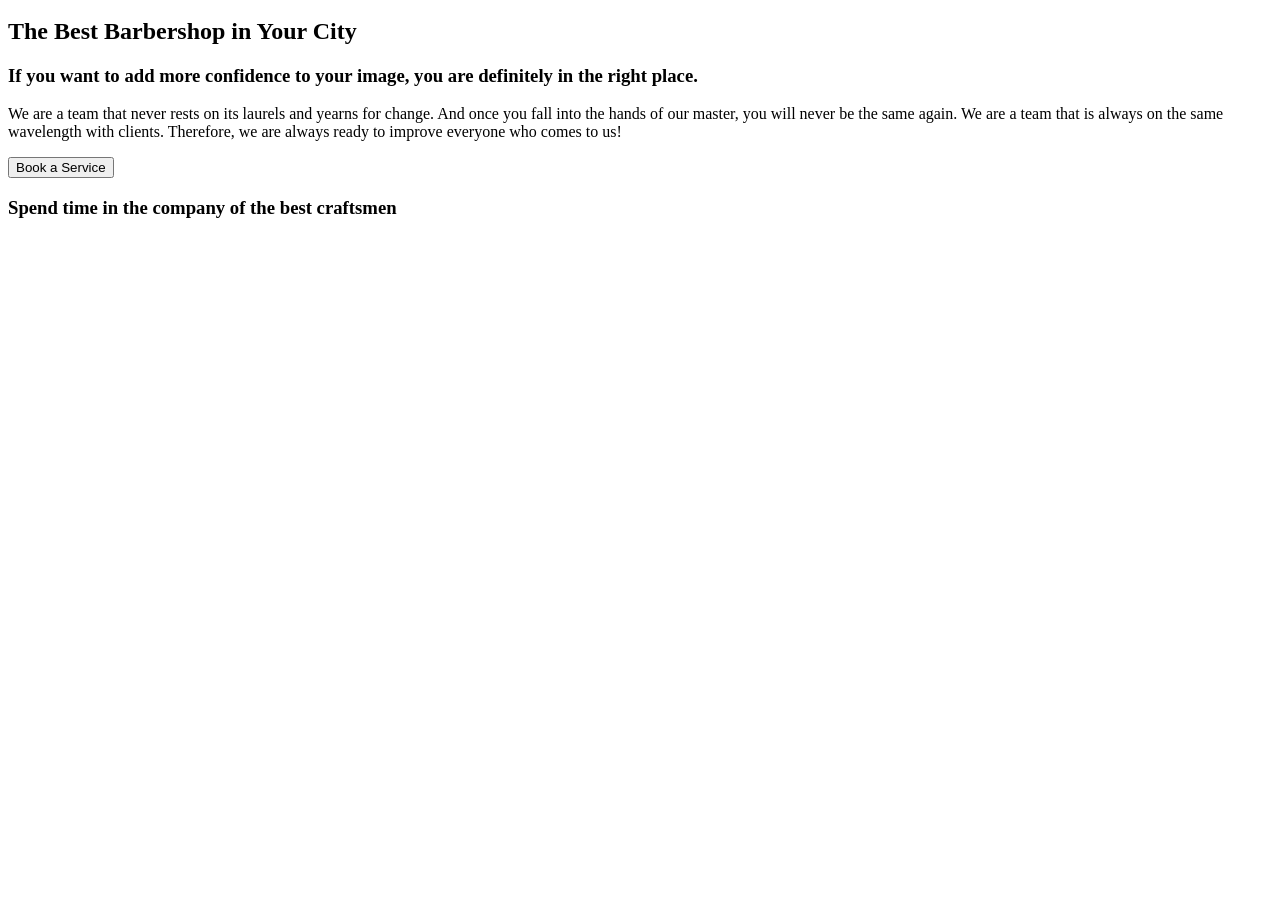
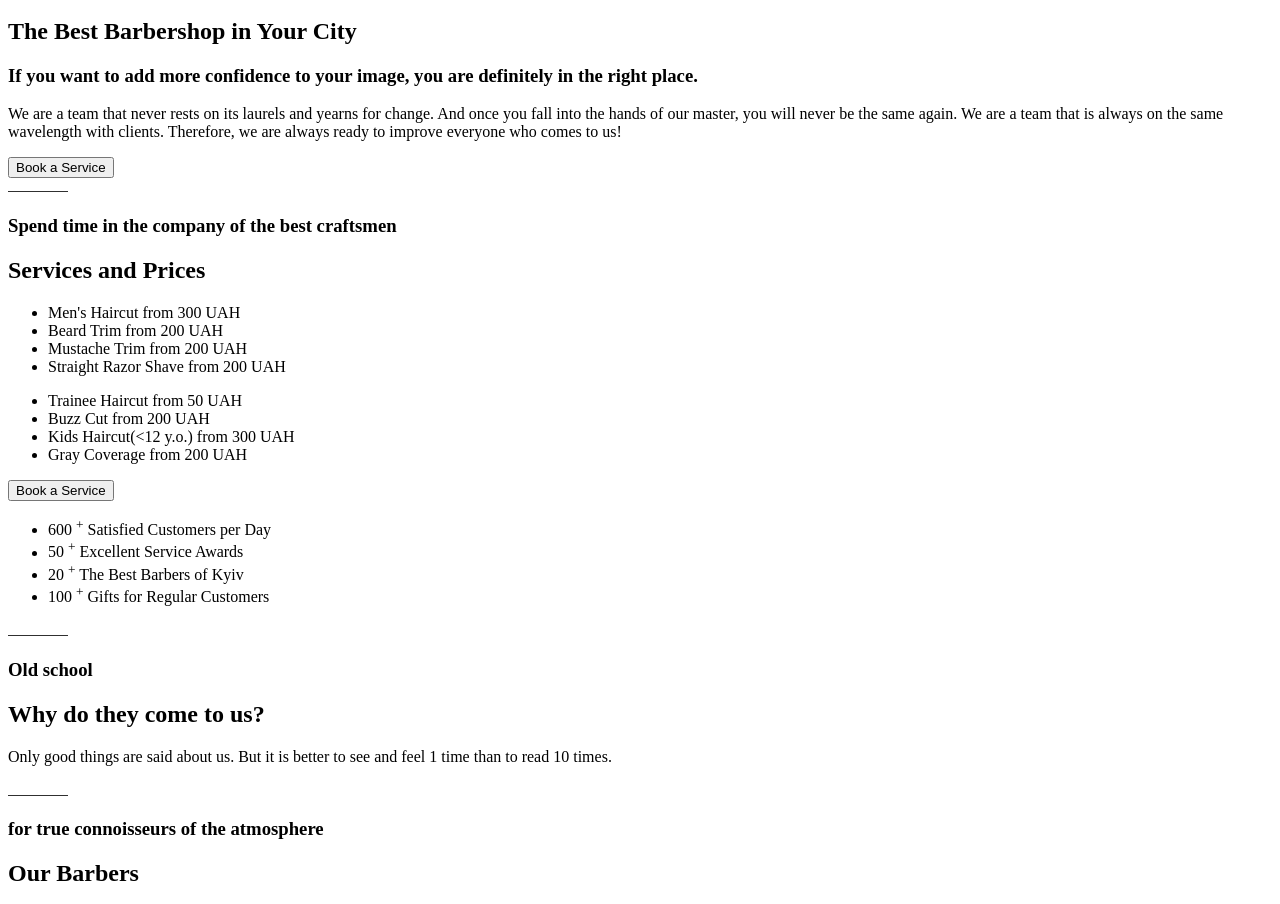
Before and after one commit to Andyoase/barbershop, a plain HTML site: page index.html in a window 1280 px wide. Shown: the part 860-1764 px from the top of the page. Before the commit the page ends 1098 px from the top, so only its background shows below. Drawn offline with Linux system fonts and the light colour scheme.

Commit message:
Update index.html

```diff
--- a/index.html
+++ b/index.html
@@ -61,9 +61,95 @@
 
    <!-- Services and Prices Section-->
    <section>
-     <h3>Spend time in the company of the best craftsmen</h3>
+      <img src="./Images/Rectangle 5.png" alt="Horizontal dash" />
+      <h3>Spend time in the company of the best craftsmen</h3>
+      <h2>Services and Prices</h2>
+     <ul>
+      <li>
+        <span>Men's Haircut</span>
+        <span>from 300 UAH</span>
+      </li>
+      <li>
+        <span>Beard Trim</span>
+        <span>from 200 UAH</span>
+      </li>
+      <li>
+        <span>Mustache Trim</span>
+        <span>from 200 UAH</span>
+      </li>
+      <li>
+        <span>Straight Razor Shave</span>
+        <span>from 200 UAH</span>
+      </li>
+     </ul>
+
+     <ul>
+        <li>
+          <span>Trainee Haircut</span>
+          <span>from 50 UAH</span>
+        </li>
+        <li>
+          <span>Buzz Cut</span>
+          <span>from 200 UAH</span>
+        </li>
+        <li>
+          <span>Kids Haircut(&lt;12 y.o.)</span>
+          <span>from 300 UAH</span>
+        </li>
+        <li>
+          <span>Gray Coverage</span>
+          <span>from 200 UAH</span>
+        </li>
+       </ul>
+
+       <button>Book a Service</button>
    </section>
 
+   <!--Old School Section-->
+   <section>
+    <ul>
+        <li>
+            <span>600</span>
+            <sup>+</sup>
+            <span>Satisfied Customers per Day</span>
+        </li>
+        <li>
+            <span>50</span>
+            <sup>+</sup>
+            <span>Excellent Service Awards</span>
+        </li>
+        <li>
+            <span>20</span>
+            <sup>+</sup>
+            <span>The Best Barbers of Kyiv</span>
+        </li>
+        <li>
+            <span>100</span>
+            <sup>+</sup>
+            <span>Gifts for Regular Customers</span>
+        </li>
+    </ul>
+
+    <article>
+        <img src="./Images/Rectangle 5.png" alt="Horizontal dash" />
+        <h3>Old school</h3>
+        <h2>Why do they come to us?</h2>
+        <p>Only good things are said about us. But it is better to see and feel 1 time than to read 10 times.</p>
+    </article>
+   </section>
+
+   <!--For true connoisseurs of the atmosphere Section-->
+   <section>
+    <img src="./Images/Rectangle 5.png" alt="Horizontal dash" />
+    <h3>for true connoisseurs of the atmosphere</h3>
+    <h2>Our Barbers</h2>
+
+    <img src="./Images/Barber_john smith.png.png" alt="John Smith" />
+    <br />
+    <span>John Smith</span>
+    <br />
+    <span>Extreme Barber</span>
+   </section>
 </main>
 
 </body>
```
